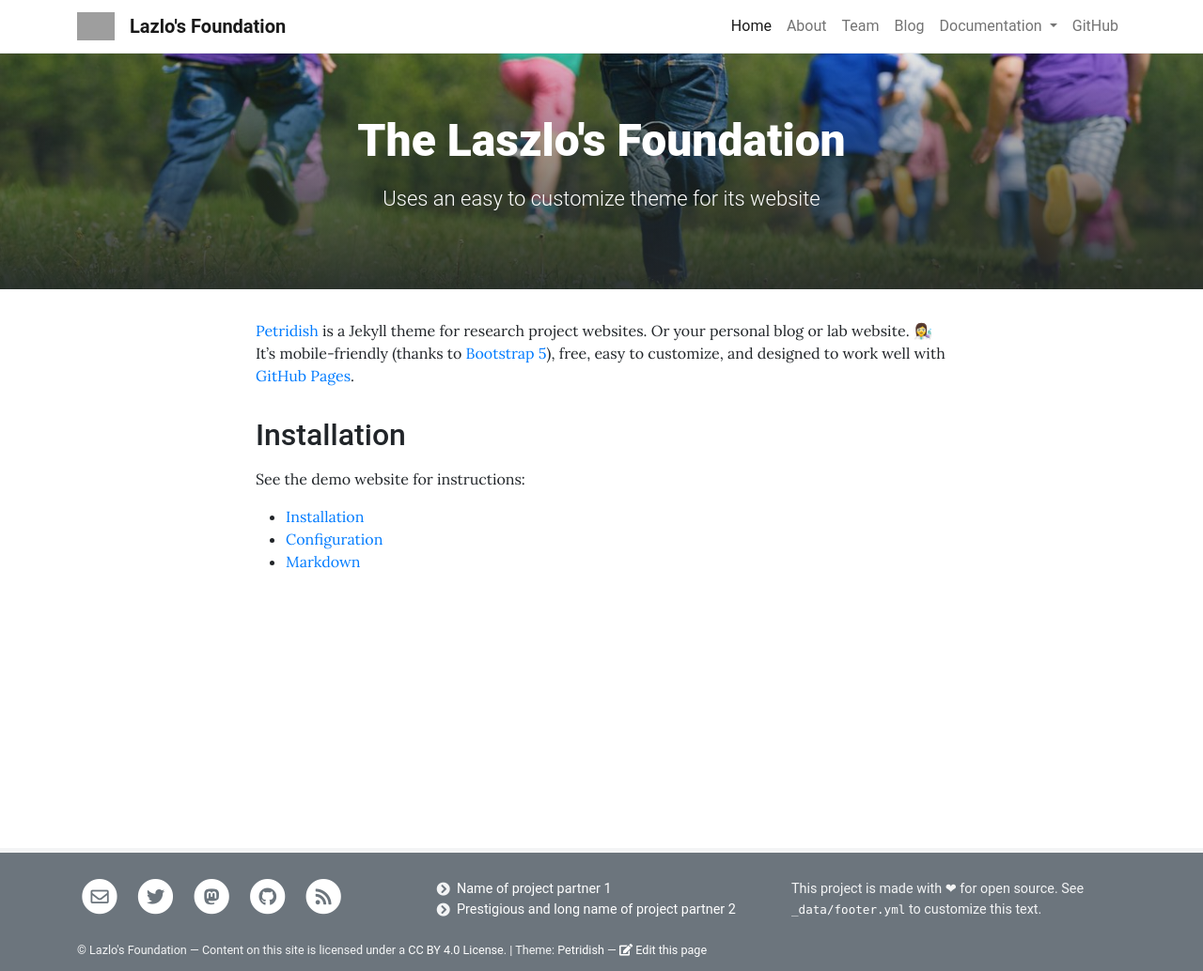
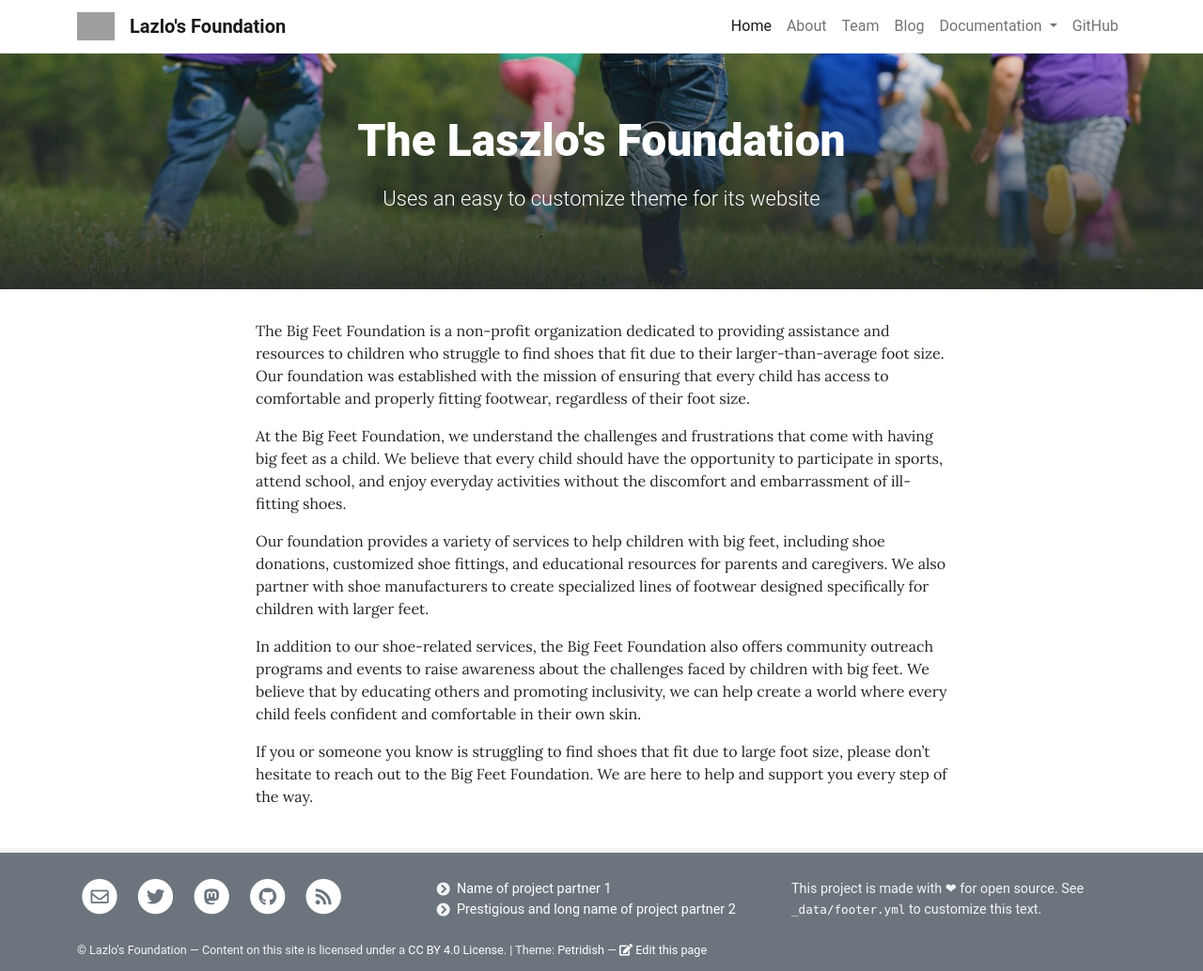
Before and after one commit to laci-foundation/laci-foundation.github.io, a Jekyll site: the page built from pages/home.md, in a window 1280 px wide. Shown: the whole page at 94% size. Built offline with Jekyll 4.4.1, drawn with Linux system fonts in a browser that asks for light colours; grey boxes are pictures that could not be loaded.

Commit message:
Update home.md

```diff
--- a/pages/home.md
+++ b/pages/home.md
@@ -6,12 +6,12 @@ background: /assets/theme/images/backgr1.jpg
 permalink: /
 ---
 
-[Petridish](https://github.com/peterdesmet/petridish) is a Jekyll theme for research project websites. Or your personal blog or lab website. 👩‍🔬 It's mobile-friendly (thanks to [Bootstrap 5](https://getbootstrap.com/docs/5.1/)), free, easy to customize, and designed to work well with [GitHub Pages](https://pages.github.com/).
+The Big Feet Foundation is a non-profit organization dedicated to providing assistance and resources to children who struggle to find shoes that fit due to their larger-than-average foot size. Our foundation was established with the mission of ensuring that every child has access to comfortable and properly fitting footwear, regardless of their foot size.
 
-## Installation
+At the Big Feet Foundation, we understand the challenges and frustrations that come with having big feet as a child. We believe that every child should have the opportunity to participate in sports, attend school, and enjoy everyday activities without the discomfort and embarrassment of ill-fitting shoes.
 
-See the demo website for instructions:
+Our foundation provides a variety of services to help children with big feet, including shoe donations, customized shoe fittings, and educational resources for parents and caregivers. We also partner with shoe manufacturers to create specialized lines of footwear designed specifically for children with larger feet.
 
-- [Installation]({{ '/docs/installation/' | relative_url }})
-- [Configuration]({{ '/docs/configuration/' | relative_url }})
-- [Markdown]({{ '/docs/markdown/' | relative_url }})
+In addition to our shoe-related services, the Big Feet Foundation also offers community outreach programs and events to raise awareness about the challenges faced by children with big feet. We believe that by educating others and promoting inclusivity, we can help create a world where every child feels confident and comfortable in their own skin.
+
+If you or someone you know is struggling to find shoes that fit due to large foot size, please don't hesitate to reach out to the Big Feet Foundation. We are here to help and support you every step of the way.
```
